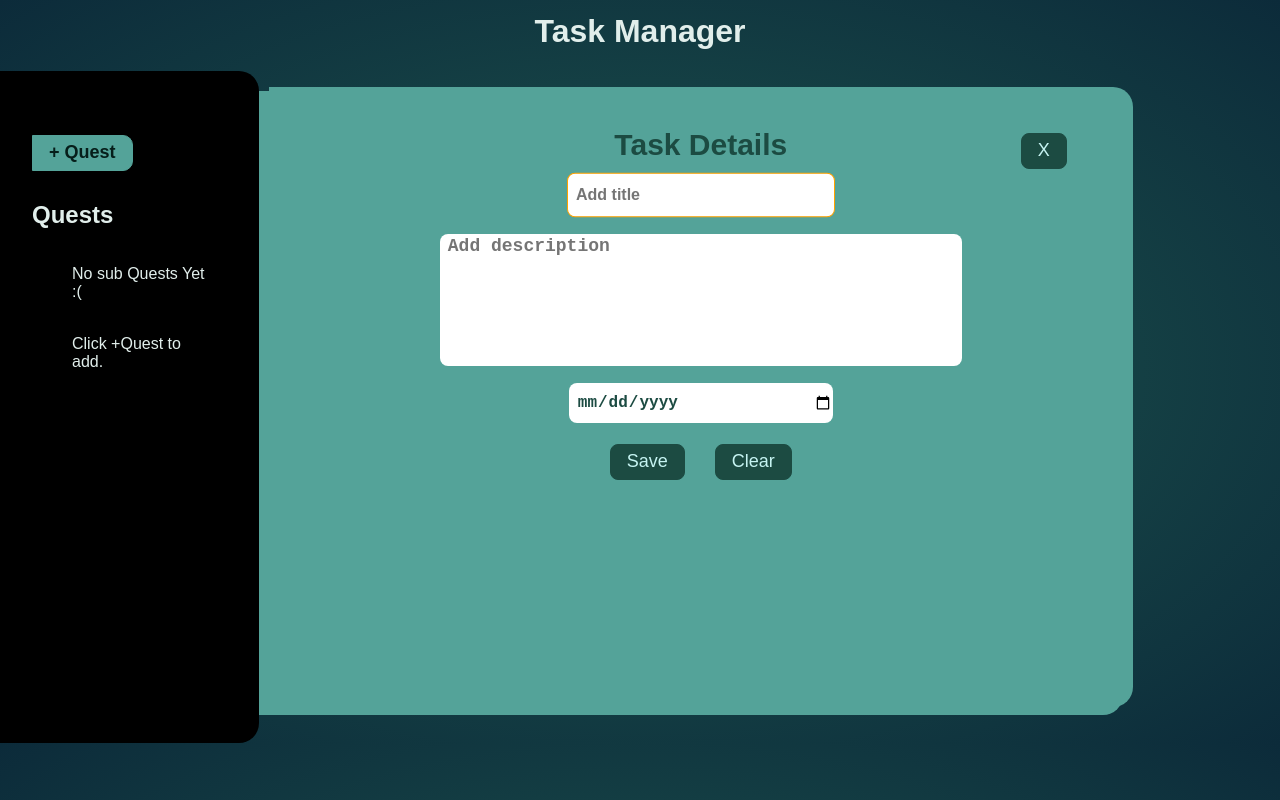
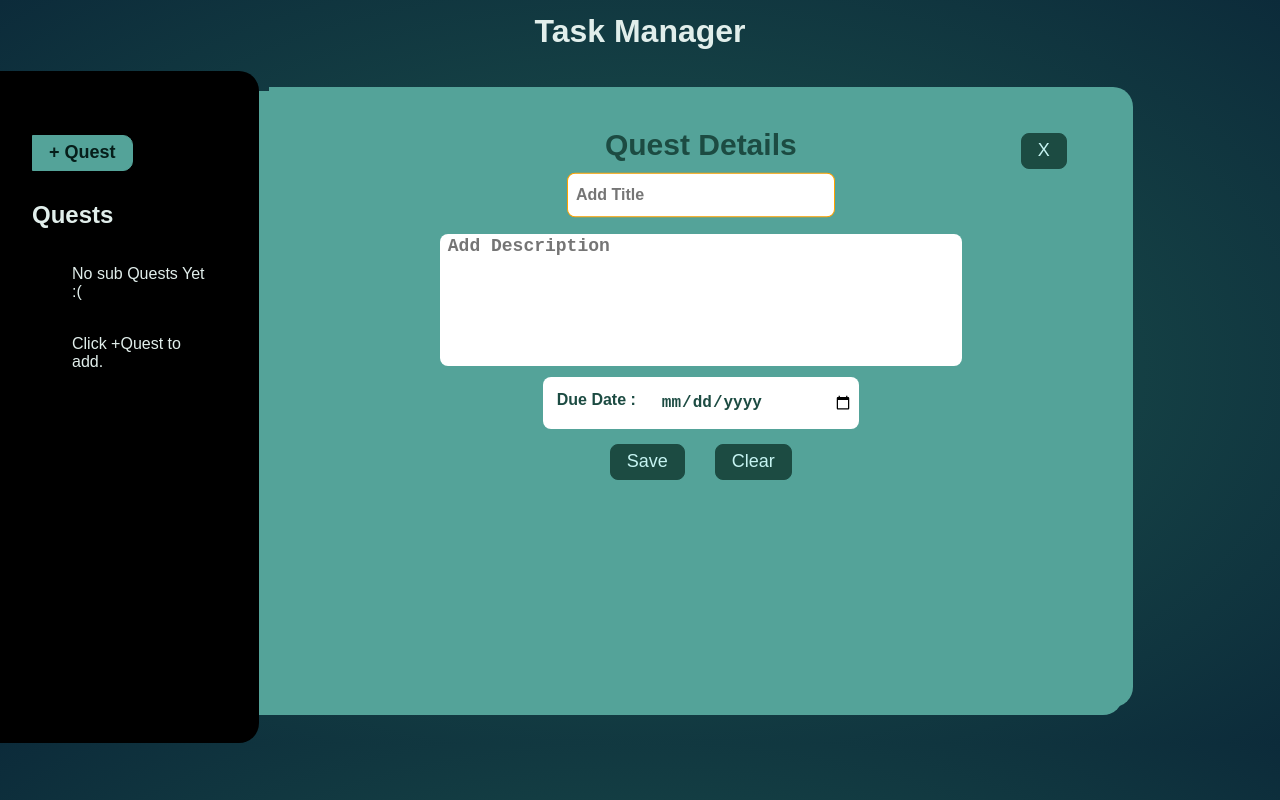
Before and after one commit to N0Uchan/TaskManagement, a React (Vite) app: page / in a window 1280 px wide. Both pictures are taken after a click on the button "+ Quest". Built offline with nearby package versions, Linux system fonts and the light colour scheme.

Commit message:
update some css

```diff
--- a/src/components/EntryPage.css
+++ b/src/components/EntryPage.css
@@ -41,8 +41,24 @@
 
 
 }
+#entryDateDiv{
+    display: flex;
+    flex-direction: row;
+    gap: 10px;
+    max-width: 60dvh;
+    background-color: white;
+    border-radius: 8px;
+}
+#entryDatePara{
+    margin:6px;
+    margin-right: 0;
+    padding:8px;
+    font-size: 16px;
+    font-weight: 600;
+    color : #1c4b42;
+}
 
-#entryTitle,#entryDate{
+#entryTitle{
     font-size: 16px;
     color: #1c4b42;
     border: none;
@@ -51,6 +67,16 @@
     margin: 6px;
     font-weight: 600;
     padding-left: 8px;
+    border-radius: 8px ;
+}
+#entryDate{
+    font-size: 16px;
+    color: #1c4b42;
+    border: none;
+    width: 15dvw ;
+    height: 5dvh;
+    margin: 6px;
+    font-weight: 600;
     border-radius: 8px ;
 }
 #entryTitle:focus,#entryDate:focus{
--- a/src/components/EntryPage.jsx
+++ b/src/components/EntryPage.jsx
@@ -83,28 +83,31 @@
 
     <dialog ref={dialog} id="entryPage" >
       <section id="entryForm" className="" >
-        <h2>Task Details</h2>
+        <h2>Quest Details</h2>
 
         <input
           id="entryTitle" ref={entryTitle}
           type="text"
-          placeholder="Add title"
+          placeholder="Add Title"
           required
           />
 
         <textarea
         id="entryDescr"  ref={entryDescr}
         type="text"
-        placeholder="Add description"
+        placeholder="Add Description"
         required
         />
 
+        <div id="entryDateDiv"  >
+          <p id="entryDatePara"> Due Date : </p>
           <input
             id="entryDate"  ref={entryDate}
             type="date"
             placeholder="Due Date : dd.mm.yyyy"
             required
             />
+        </div>
 
         <form id="entryButtons" method="dialog">
             <button type="submit" onClick={handleSubmit} >Save</button>
```
Lines whose indentation alone changed are shown as unchanged.
